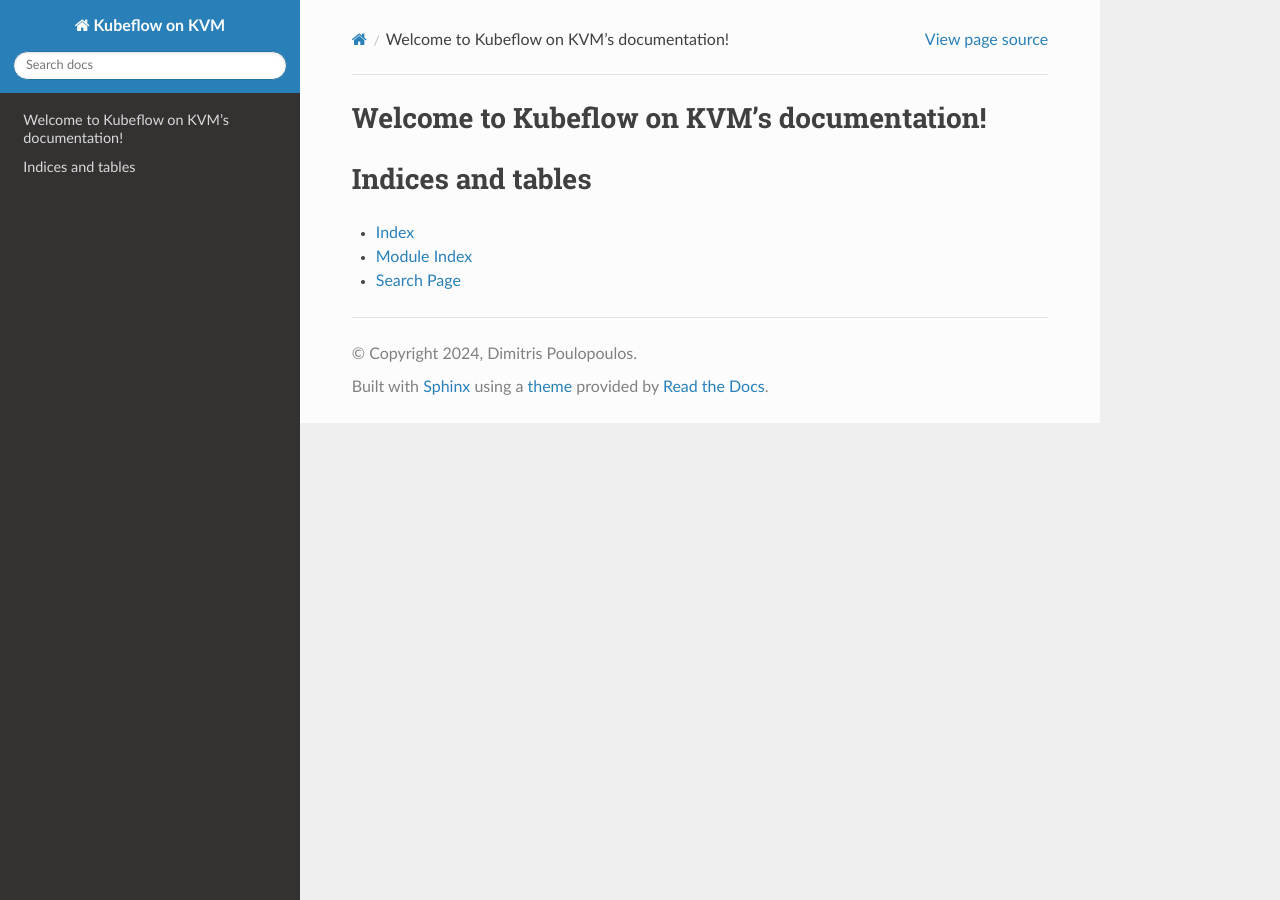
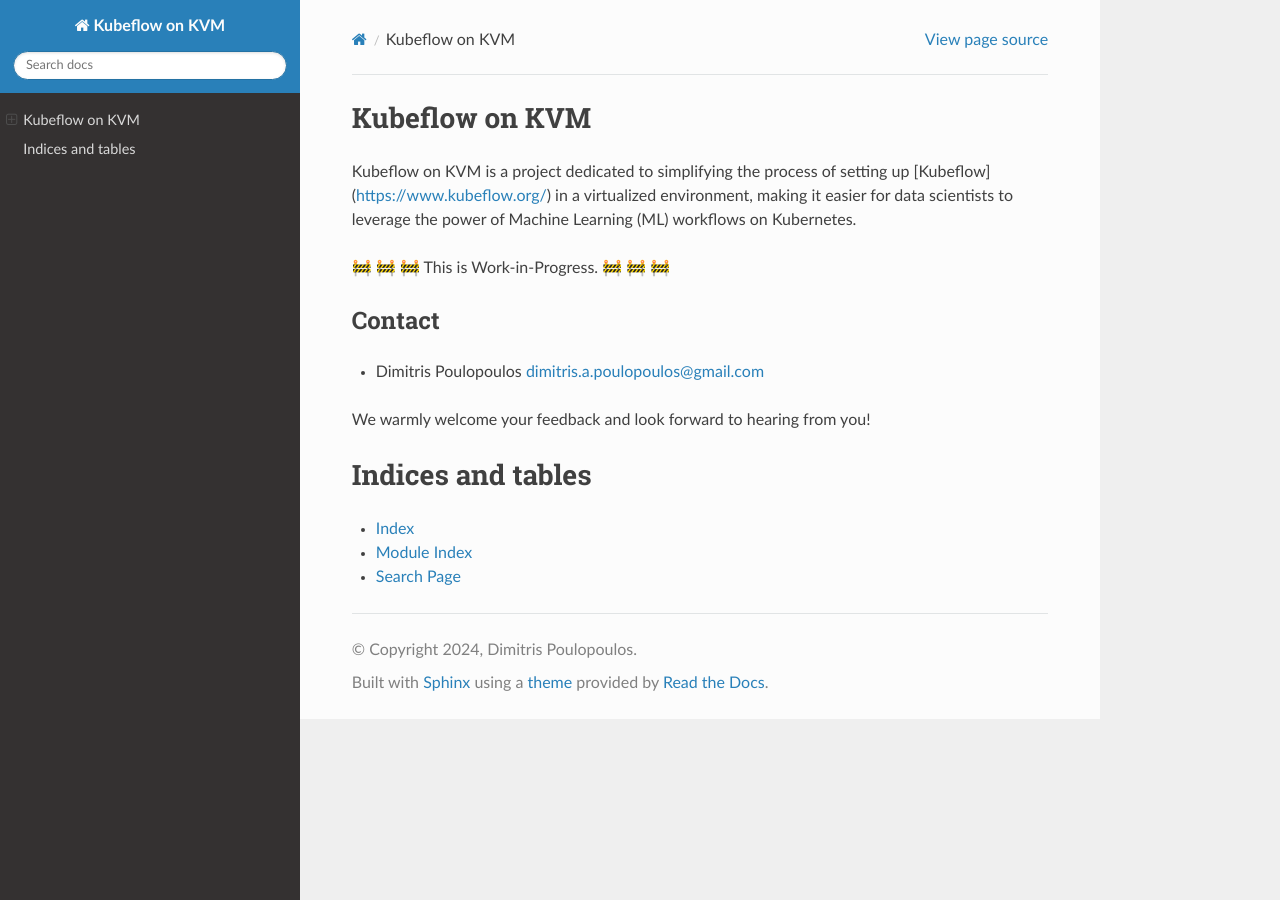
Before and after one commit to dpoulopoulos/virtml, a Sphinx documentation site: the page built from docs/source/index.rst, in a window 1280 px wide. Built offline with Sphinx 7.4.7 and the Read the Docs theme 2.0.0, drawn with Linux system fonts in a browser that asks for light colours.

Commit message:
docs: Add introduction
Add an introduction in the docs for the project. Change the intro in the
repository README file to get the two documents in sync.

Signed-off-by: Dimitris Poulopoulos <dimitris.a.poulopoulos@gmail.com>

```diff
--- a/docs/source/index.rst
+++ b/docs/source/index.rst
@@ -1,16 +1,22 @@
-.. Kubeflow on KVM documentation master file, created by
-   sphinx-quickstart on Wed Feb  7 14:27:19 2024.
-   You can adapt this file completely to your liking, but it should at least
-   contain the root `toctree` directive.
+Kubeflow on KVM
+===============
 
-Welcome to Kubeflow on KVM's documentation!
-===========================================
+Kubeflow on KVM is a project dedicated to simplifying the process of setting up
+[Kubeflow](https://www.kubeflow.org/) in a virtualized environment, making it easier for data
+scientists to leverage the power of Machine Learning (ML) workflows on Kubernetes.
+
+🚧 🚧 🚧 This is Work-in-Progress. 🚧 🚧 🚧
+
+Contact
+-------
+
+* Dimitris Poulopoulos dimitris.a.poulopoulos@gmail.com
 
 .. toctree::
    :maxdepth: 2
    :caption: Contents:
 
-
+We warmly welcome your feedback and look forward to hearing from you!
 
 Indices and tables
 ==================
```
Also changed, not shown: README.md (+7 -4 lines).
